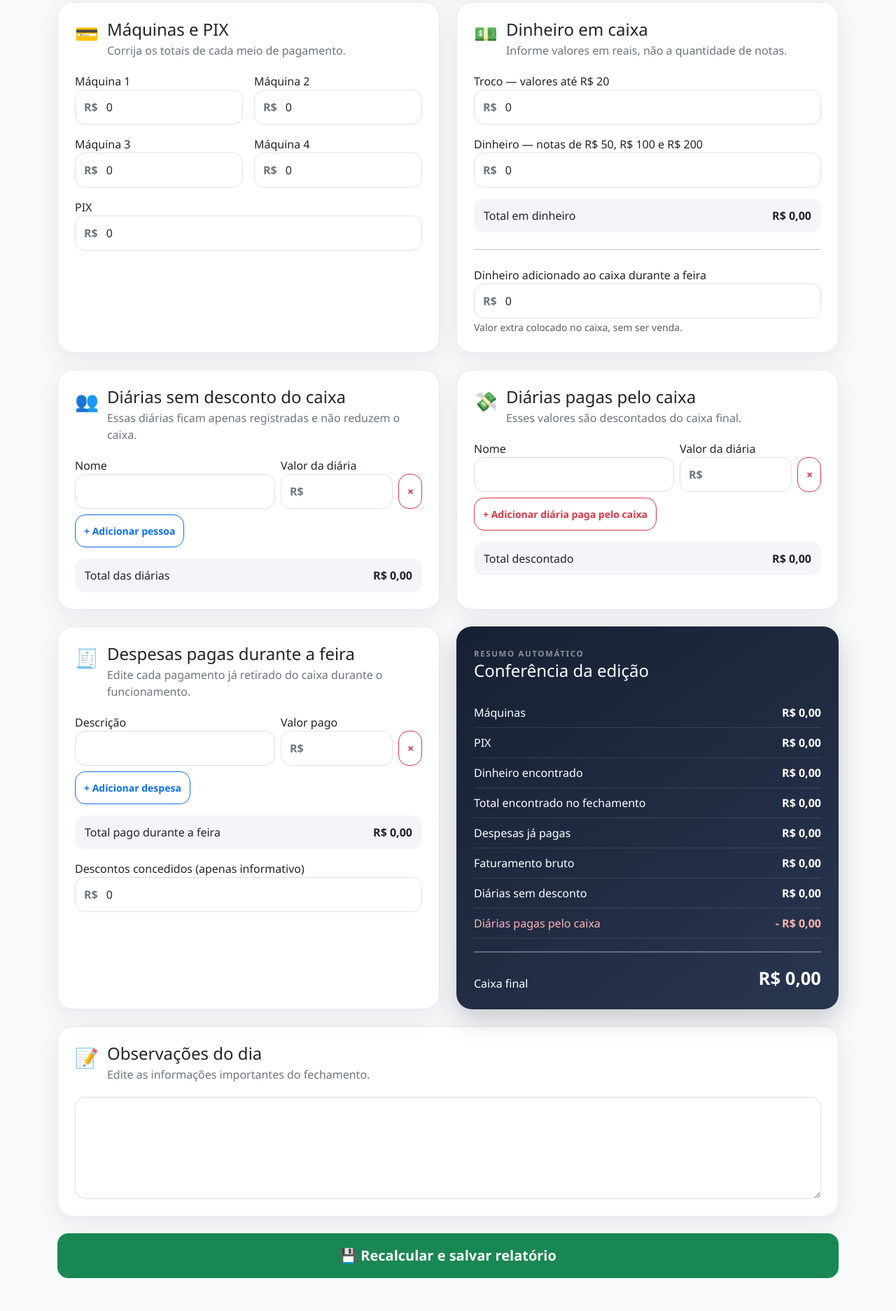
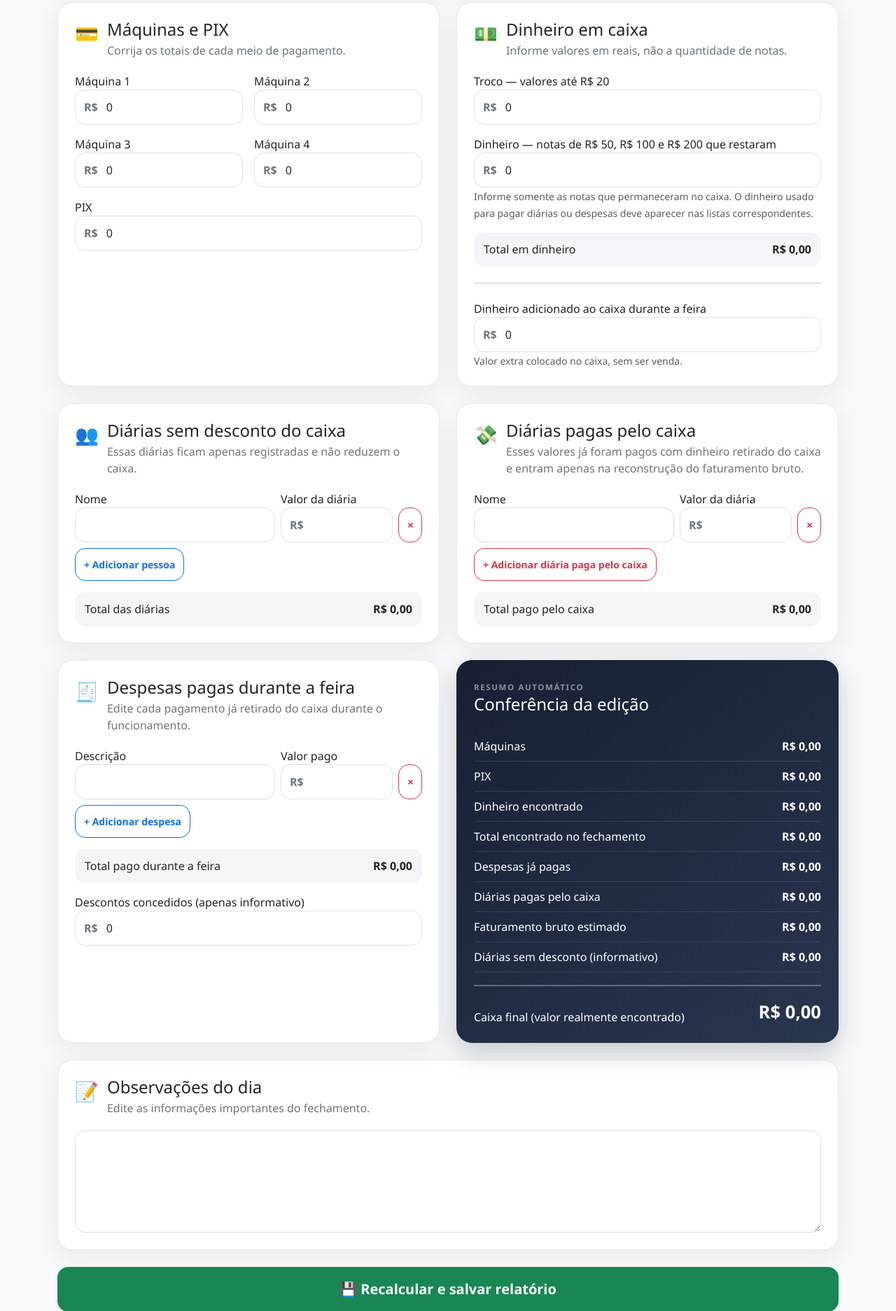
Before and after one commit to thalves2004/pastelaria-app, a Flask app: template templates/editar_relatorio.html in a window 1280 px wide. Shown: the part 539-2412 px from the top of the page at 70% size. Before the commit the page ends 2365 px from the top, so only its background shows below. Run offline with Flask 3, Linux system fonts and the light colour scheme; the template is opened without the code that fills it, so the values that code supplies are empty; some libraries are stand-ins or nearby versions.

Commit message:
Corrige regra das diarias pagas pelo caixa

```diff
--- a/app.py
+++ b/app.py
@@ -46,7 +46,9 @@ def ler_equipe_formulario():
 
 
 def ler_diarias_caixa_formulario():
-    # Diárias que devem ser descontadas do valor final do caixa.
+    # Diárias que já foram pagas com dinheiro retirado do caixa durante a feira.
+    # Elas são registradas para reconstruir o faturamento bruto, mas não são
+    # descontadas novamente do valor contado no fechamento.
     return ler_lista_diarias("diaria_caixa_nome[]", "diaria_caixa_valor[]")
 
 
--- a/templates/editar_relatorio.html
+++ b/templates/editar_relatorio.html
@@ -65,8 +65,9 @@
           <div class="section-heading"><div><span class="section-icon">💵</span><div><h4>Dinheiro em caixa</h4><p>Informe valores em reais, não a quantidade de notas.</p></div></div></div>
           <label>Troco — valores até R$ 20</label>
           <div class="money-input"><span>R$</span><input class="form-control valor-caixa" type="number" step="0.01" min="0" id="troco_total" name="troco_total" value="{{ controle[16] or 0 }}"></div>
-          <label class="mt-3">Dinheiro — notas de R$ 50, R$ 100 e R$ 200</label>
+          <label class="mt-3">Dinheiro — notas de R$ 50, R$ 100 e R$ 200 que restaram</label>
           <div class="money-input"><span>R$</span><input class="form-control valor-caixa" type="number" step="0.01" min="0" id="dinheiro_grande" name="dinheiro_grande" value="{{ controle[17] or 0 }}"></div>
+          <small class="text-muted">Informe somente as notas que permaneceram no caixa. O dinheiro usado para pagar diárias ou despesas deve aparecer nas listas correspondentes.</small>
           <div class="inline-total mt-3"><span>Total em dinheiro</span><strong>R$ <span id="total-dinheiro">0,00</span></strong></div>
           <hr class="my-4">
           <label>Dinheiro adicionado ao caixa durante a feira</label>
@@ -77,11 +78,11 @@
 
       <section class="col-lg-6"><div class="app-card h-100"><div class="section-heading"><div><span class="section-icon">👥</span><div><h4>Diárias sem desconto do caixa</h4><p>Essas diárias ficam apenas registradas e não reduzem o caixa.</p></div></div></div><div id="lista-equipe"></div><button type="button" class="btn btn-outline-primary btn-sm mb-3" id="adicionar-pessoa">+ Adicionar pessoa</button><div class="inline-total"><span>Total das diárias</span><strong>R$ <span id="total-diarias">0,00</span></strong></div></div></section>
 
-      <section class="col-lg-6"><div class="app-card h-100"><div class="section-heading"><div><span class="section-icon">💸</span><div><h4>Diárias pagas pelo caixa</h4><p>Esses valores são descontados do caixa final.</p></div></div></div><div id="lista-diarias-caixa"></div><button type="button" class="btn btn-outline-danger btn-sm mb-3" id="adicionar-diaria-caixa">+ Adicionar diária paga pelo caixa</button><div class="inline-total"><span>Total descontado</span><strong>R$ <span id="total-diarias-caixa">0,00</span></strong></div></div></section>
+      <section class="col-lg-6"><div class="app-card h-100"><div class="section-heading"><div><span class="section-icon">💸</span><div><h4>Diárias pagas pelo caixa</h4><p>Esses valores já foram pagos com dinheiro retirado do caixa e entram apenas na reconstrução do faturamento bruto.</p></div></div></div><div id="lista-diarias-caixa"></div><button type="button" class="btn btn-outline-danger btn-sm mb-3" id="adicionar-diaria-caixa">+ Adicionar diária paga pelo caixa</button><div class="inline-total"><span>Total pago pelo caixa</span><strong>R$ <span id="total-diarias-caixa">0,00</span></strong></div></div></section>
 
       <section class="col-lg-6"><div class="app-card h-100"><div class="section-heading"><div><span class="section-icon">🧾</span><div><h4>Despesas pagas durante a feira</h4><p>Edite cada pagamento já retirado do caixa durante o funcionamento.</p></div></div></div><div id="lista-despesas"></div><button type="button" class="btn btn-outline-primary btn-sm mb-3" id="adicionar-despesa">+ Adicionar despesa</button><div class="inline-total mb-3"><span>Total pago durante a feira</span><strong>R$ <span id="total-despesas-feira">0,00</span></strong></div><label>Descontos concedidos (apenas informativo)</label><div class="money-input"><span>R$</span><input class="form-control" type="number" step="0.01" min="0" id="descontos" name="descontos" value="{{ controle[12] or 0 }}"></div></div></section>
 
-      <section class="col-lg-6"><div class="summary-card h-100"><span class="eyebrow text-white-50">RESUMO AUTOMÁTICO</span><h4 class="mb-4">Conferência da edição</h4><div class="summary-line"><span>Máquinas</span><strong>R$ <span id="resumo-maquinas">0,00</span></strong></div><div class="summary-line"><span>PIX</span><strong>R$ <span id="resumo-pix">0,00</span></strong></div><div class="summary-line"><span>Dinheiro encontrado</span><strong>R$ <span id="resumo-dinheiro">0,00</span></strong></div><div class="summary-line"><span>Total encontrado no fechamento</span><strong>R$ <span id="total-bruto">0,00</span></strong></div><div class="summary-line"><span>Despesas já pagas</span><strong>R$ <span id="resumo-despesas-feira">0,00</span></strong></div><div class="summary-line"><span>Faturamento bruto</span><strong>R$ <span id="faturamento-estimado">0,00</span></strong></div><div class="summary-line"><span>Diárias sem desconto</span><strong>R$ <span id="total-despesas">0,00</span></strong></div><div class="summary-line expense"><span>Diárias pagas pelo caixa</span><strong>- R$ <span id="resumo-diarias-caixa">0,00</span></strong></div><div class="summary-final"><span>Caixa final</span><strong>R$ <span id="total-liquido">0,00</span></strong></div></div></section>
+      <section class="col-lg-6"><div class="summary-card h-100"><span class="eyebrow text-white-50">RESUMO AUTOMÁTICO</span><h4 class="mb-4">Conferência da edição</h4><div class="summary-line"><span>Máquinas</span><strong>R$ <span id="resumo-maquinas">0,00</span></strong></div><div class="summary-line"><span>PIX</span><strong>R$ <span id="resumo-pix">0,00</span></strong></div><div class="summary-line"><span>Dinheiro encontrado</span><strong>R$ <span id="resumo-dinheiro">0,00</span></strong></div><div class="summary-line"><span>Total encontrado no fechamento</span><strong>R$ <span id="total-bruto">0,00</span></strong></div><div class="summary-line"><span>Despesas já pagas</span><strong>R$ <span id="resumo-despesas-feira">0,00</span></strong></div><div class="summary-line"><span>Diárias pagas pelo caixa</span><strong>R$ <span id="resumo-diarias-caixa">0,00</span></strong></div><div class="summary-line"><span>Faturamento bruto estimado</span><strong>R$ <span id="faturamento-estimado">0,00</span></strong></div><div class="summary-line"><span>Diárias sem desconto (informativo)</span><strong>R$ <span id="total-despesas">0,00</span></strong></div><div class="summary-final"><span>Caixa final (valor realmente encontrado)</span><strong>R$ <span id="total-liquido">0,00</span></strong></div></div></section>
     </div>
     <section class="app-card mt-4"><div class="section-heading"><div><span class="section-icon">📝</span><div><h4>Observações do dia</h4><p>Edite as informações importantes do fechamento.</p></div></div></div><textarea class="form-control" name="observacoes" rows="5" maxlength="2000">{{ controle[24] or '' }}</textarea></section>
 
@@ -107,8 +108,8 @@ function totalizar(){
   document.getElementById('total-diarias-caixa').textContent=moeda(diariasCaixa);
   document.getElementById('total-despesas-feira').textContent=moeda(despesasFeira);
   const bruto=maquinas+pix+dinheiro;
-  const faturamento=bruto+despesasFeira;
-  const liquido=bruto-diariasCaixa;
+  const faturamento=bruto+despesasFeira+diariasCaixa;
+  const liquido=bruto;
   document.getElementById('total-dinheiro').textContent=moeda(dinheiro);
   document.getElementById('resumo-maquinas').textContent=moeda(maquinas);
   document.getElementById('resumo-pix').textContent=moeda(pix);
```
Also changed, not shown: LEIA_V18_CAIXA.txt (added, +9 -0 lines), templates/fechamento.html (+6 -5 lines), templates/relatorios.html (+6 -6 lines), 1 other file.
